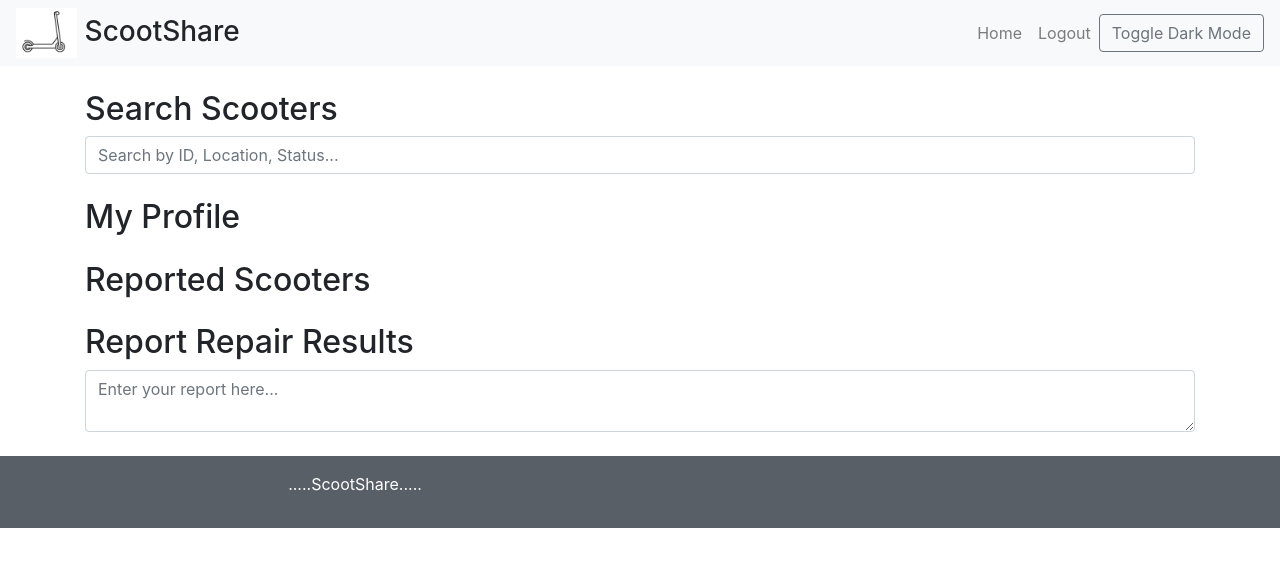
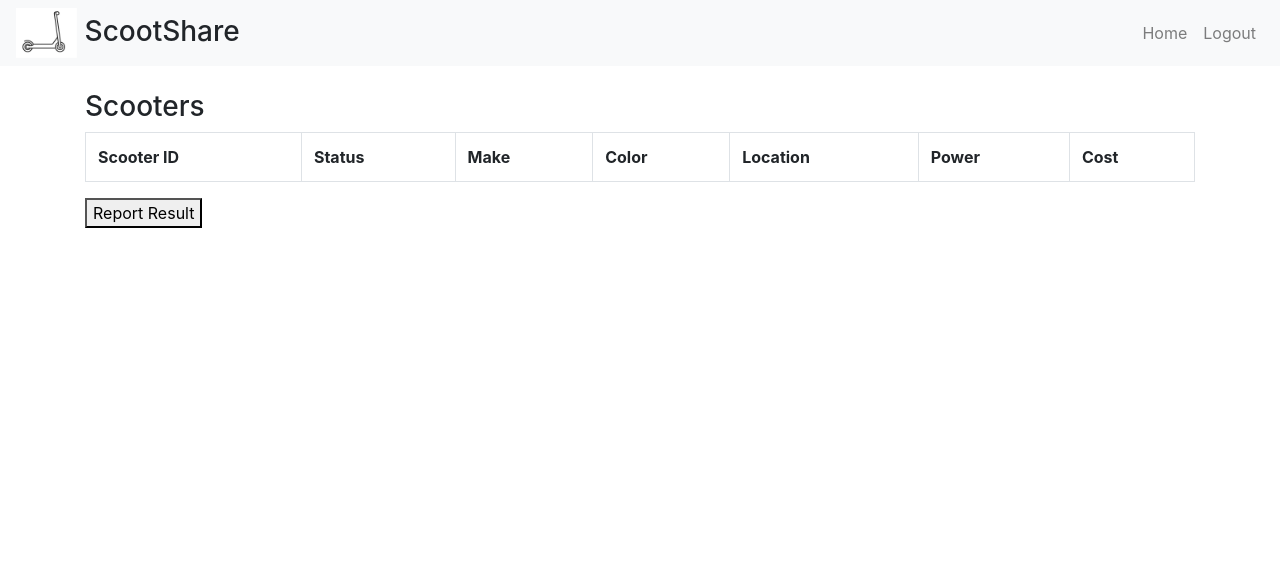
Before and after one commit to COSC2764-2755/assignment-2-scooter-share-application-team-13, a Flask app: template ScootShare/templates/engineer_dashboard.html in a window 1280 px wide. Shown: the top 567 px of the page. Run offline with Flask 3, Linux system fonts and the light colour scheme; the template is opened without the code that fills it, so the values that code supplies are empty; data comes from the database, SQL or seed files in the repository; parts of the project's set-up code (start-up, migrations or seed data) failed here and were passed over; some libraries are stand-ins or nearby versions.

Commit message:
Dashboard and engineer dashboard connected to the api

```diff
--- a/ScootShare/templates/engineer_dashboard.html
+++ b/ScootShare/templates/engineer_dashboard.html
@@ -48,7 +48,6 @@ footer {
         background-color: #585f66;
         color: #fff;
     }
-
 </style>
 
 <body>
@@ -58,7 +57,8 @@ footer {
             <img src="/static/images/logo.jpg" alt="ScootShare Logo" class="img-fluid" style="height: 50px;">
             ScootShare
         </h3>
-        <button class="navbar-toggler" type="button" data-toggle="collapse" data-target="#navbarNav" aria-controls="navbarNav" aria-expanded="false" aria-label="Toggle navigation">
+        <button class="navbar-toggler" type="button" data-toggle="collapse" data-target="#navbarNav"
+            aria-controls="navbarNav" aria-expanded="false" aria-label="Toggle navigation">
             <span class="navbar-toggler-icon"></span>
         </button>
         <div class="collapse navbar-collapse" id="navbarNav">
@@ -71,70 +71,173 @@ footer {
                 </li>
             </ul>
         </div>
-
-        <button id="darkModeToggle" class="btn btn-outline-secondary">Toggle Dark Mode</button>
-
     </nav>
 
     <!-- Main Content -->
     <main class="container mt-4">
-      <!-- Search Functionality -->
-      <section id="search-scooters" class="mb-4">
-          <h2>Search Scooters</h2>
-          <input type="text" id="searchInput" placeholder="Search by ID, Location, Status..." class="form-control">
-      </section>
-
-      <!-- Profile Section -->
-      <section id="profile-section" class="mb-4">
-          <h2>My Profile</h2>
-          <!-- Profile details and edit form goes here -->
-      </section>
-
-      <!-- Reported Scooters with Map Integration -->
-      <section id="reported-scooters" class="mb-4">
-          <h2>Reported Scooters</h2>
-          <!-- Map showing reported scooters' locations -->
-          <div id="scooters-map" class="mb-4"></div>
-          <!-- Table/List of reported scooters -->
-          <div id="scooters-list"></div>
-      </section>
-
-      <!-- Repair Report Form -->
-      <section id="repair-report" class="mb-4">
-          <h2>Report Repair Results</h2>
-          <textarea class="form-control" placeholder="Enter your report here..."></textarea>
-      </section>
-
+        <!-- Container for Scooters -->
+        <div id="scooters-container">
+            <h3>Scooters</h3>
+            <table class="table table-bordered">
+                <thead>
+                    <tr>
+                    </tr>
+                </thead>
+                <tbody id="scooter-table-body">
+                    <!-- Data will be populated here -->
+                </tbody>
+            </table>
+            <button onclick="reportResult()">Report Result</button>
+        </div>
     </main>
 
-    <!-- Footer -->
-  <footer class="mt-4">
-        <div class="container">
-            <div class="row">
-                <div class="col-md-6">
-                    <p>.....ScootShare.....</p>
-                </div>
+    <script>
+        function fetchDataAndPopulateContainers() {
+            // Fetch reported scooter IDs
+            fetch("/api/all_reports")
+                .then(response => response.json())
+                .then(reports => {
+                    const reportedScooterIds = reports.map(report => report.scooter_id);
+                    // Fetch scooters with reported IDs
+                    fetch("/api/all_scooters")
+                        .then(response => response.json())
+                        .then(scooters => {
+                            const filteredScooters = scooters.filter(scooter => reportedScooterIds.includes(scooter.scooter_id));
+                            const scooterTableBody = document.getElementById("scooter-table-body");
+                            scooterTableBody.innerHTML = generateHTMLForScooters(filteredScooters);
+                        })
+                        .catch(error => {
+                            console.error("Error fetching scooters:", error);
+                        });
+                })
+                .catch(error => {
+                    console.error("Error fetching reported scooter IDs:", error);
+                });
 
-            </div>
-        </div>
-    </footer>
 
-<script>
-    const darkModeToggle = document.getElementById('darkModeToggle');
-    const currentTheme = localStorage.getItem('theme');
-
-    if (currentTheme === 'dark') {
-        document.documentElement.setAttribute('data-theme', 'dark');
+            // Fetch scooters
+            fetch("/api/all_scooters")
+                .then(response => response.json())
+                .then(scooters => {
+                    const scooterTableBody = document.getElementById("scooter-table-body");
+                    scooterTableBody.innerHTML = generateHTMLForScooters(scooters);
+                })
+                .catch(error => {
+                    console.error("Error fetching scooters:", error);
+                });
         }
 
-    darkModeToggle.addEventListener('click', function() {
-        let theme = 'light';
-        if (document.documentElement.getAttribute('data-theme') !== 'dark') {
-            theme = 'dark';
+
+        // Call the function to fetch and populate data when the page loads
+        document.addEventListener("DOMContentLoaded", function () {
+            fetchDataAndPopulateContainers();
+        });
+
+        let scooters = [];
+        function generateHTMLForScooters(scooters) {
+            let html = "<table class='table table-bordered'>";
+            html += "<thead><tr><th>Scooter ID</th><th>Status</th><th>Make</th><th>Color</th><th>Location</th><th>Power</th><th>Cost</th></tr></thead>";
+            html += "<tbody>";
+
+            scooters.forEach(scooter => {
+                html += "<tr>";
+                html += `<td>${scooter.scooter_id}</td>`;
+                html += `<td>${scooter.status}</td>`;
+                html += `<td>${scooter.make}</td>`;
+                html += `<td>${scooter.color}</td>`;
+                html += `<td>${scooter.location}</td>`;
+                html += `<td>${scooter.power}</td>`;
+                html += `<td>${scooter.cost}</td>`;
+                html += "</tr>";
+            });
+
+            html += "</tbody></table>";
+            return html;
         }
-        document.documentElement.setAttribute('data-theme', theme);
-        localStorage.setItem('theme', theme);
+        function editScooter() {
+            const scooterId = prompt("Enter the ID of the scooter to edit:");
+
+            if (scooterId) {
+                // Prompt for updated scooter data and create a scooterData object
+                const status = prompt("Enter updated status:");
+                const make = prompt("Enter updated make:");
+                const color = prompt("Enter updated color:");
+                const location = prompt("Enter updated location:");
+                const power = parseFloat(prompt("Enter updated power remaining:"));
+                const cost = parseFloat(prompt("Enter updated cost per minute:"));
+
+                if (status && make && color && location && !isNaN(power) && !isNaN(cost)) {
+                    const scooterData = {
+                        scooter_id: scooterId,
+                        status,
+                        make,
+                        color,
+                        location,
+                        power,
+                        cost,
+                    };
+
+                    fetch("/api/edit_scooter", {
+                        method: "POST",
+                        headers: {
+                            "Content-Type": "application/json",
+                        },
+                        body: JSON.stringify(scooterData),
+                    })
+                        .then((response) => response.json())
+                        .then((data) => {
+                            alert(data); // Display a success message or handle the response as needed
+                        })
+                        .catch((error) => {
+                            console.error("Error editing scooter:", error);
+                            alert("An error occurred while editing the scooter.");
                         });
+                } else {
+                    alert("Invalid input for scooter data. Please check and try again.");
+                }
+            }
+        }
+
+
+        // Add this code to your existing <script> block
+        function reportResult() {
+
+            const scooterId = prompt("Enter the ID of the scooter to edit:");
+
+            if (scooterId) {
+                // Prompt for updated scooter data and create a scooterData object
+                const description = prompt("Enter updated description:");
+                const time_of_repair = prompt("Enter time_of_repair:");
+                const linked_report_id = prompt("Enter linked_report_id:");
+
+                if (description && time_of_repair && linked_report_id) {
+                    const scooterData = {
+                        scooter_id: scooterId,
+                        description,
+                        time_of_repair,
+                        linked_report_id
+                    };
+
+                    fetch("/api/new_repair", {
+                        method: "POST",
+                        headers: {
+                            "Content-Type": "application/json",
+                        },
+                        body: JSON.stringify(scooterData),
+                    })
+                        .then((response) => response.json())
+                        .then((data) => {
+                            alert(data); // Display a success message or handle the response as needed
+                        })
+                        .catch((error) => {
+                            console.error("Error editing scooter:", error);
+                            alert("An error occurred while editing the scooter.");
+                        });
+                } else {
+                    alert("No scooter selected to report.");
+                }
+            }
+        }
     </script>
 
     <!-- Bootstrap JS and Popper.js -->
```
Also changed, not shown: ScootShare/flask_site.py (+2 -5 lines), ScootShare/templates/dashboard.html (+86 -97 lines), ScootShare/templates/login.html (+13 -9 lines), ScootShare/templates/report_issue.html (+15 -13 lines). Lines whose indentation alone changed are shown as unchanged.
